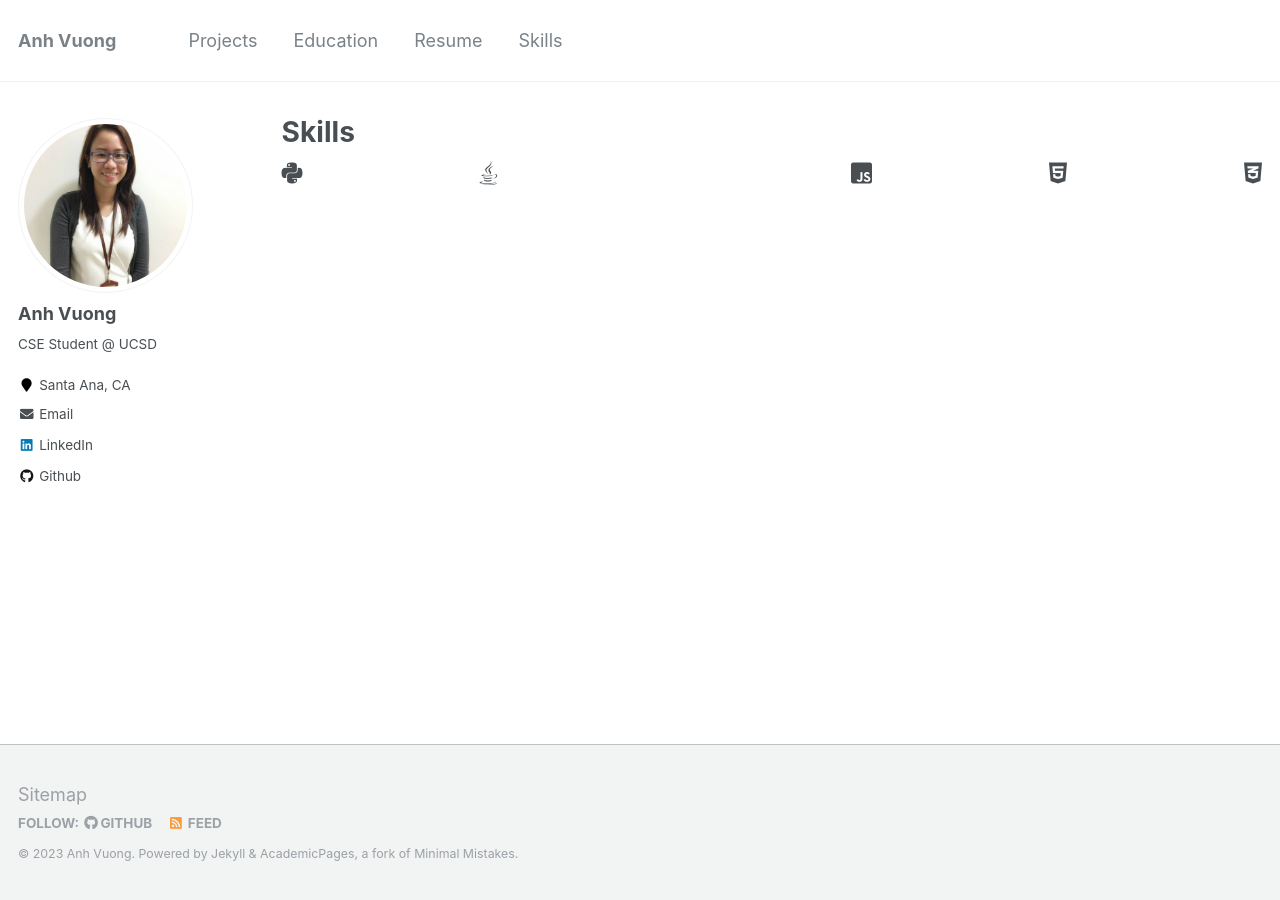
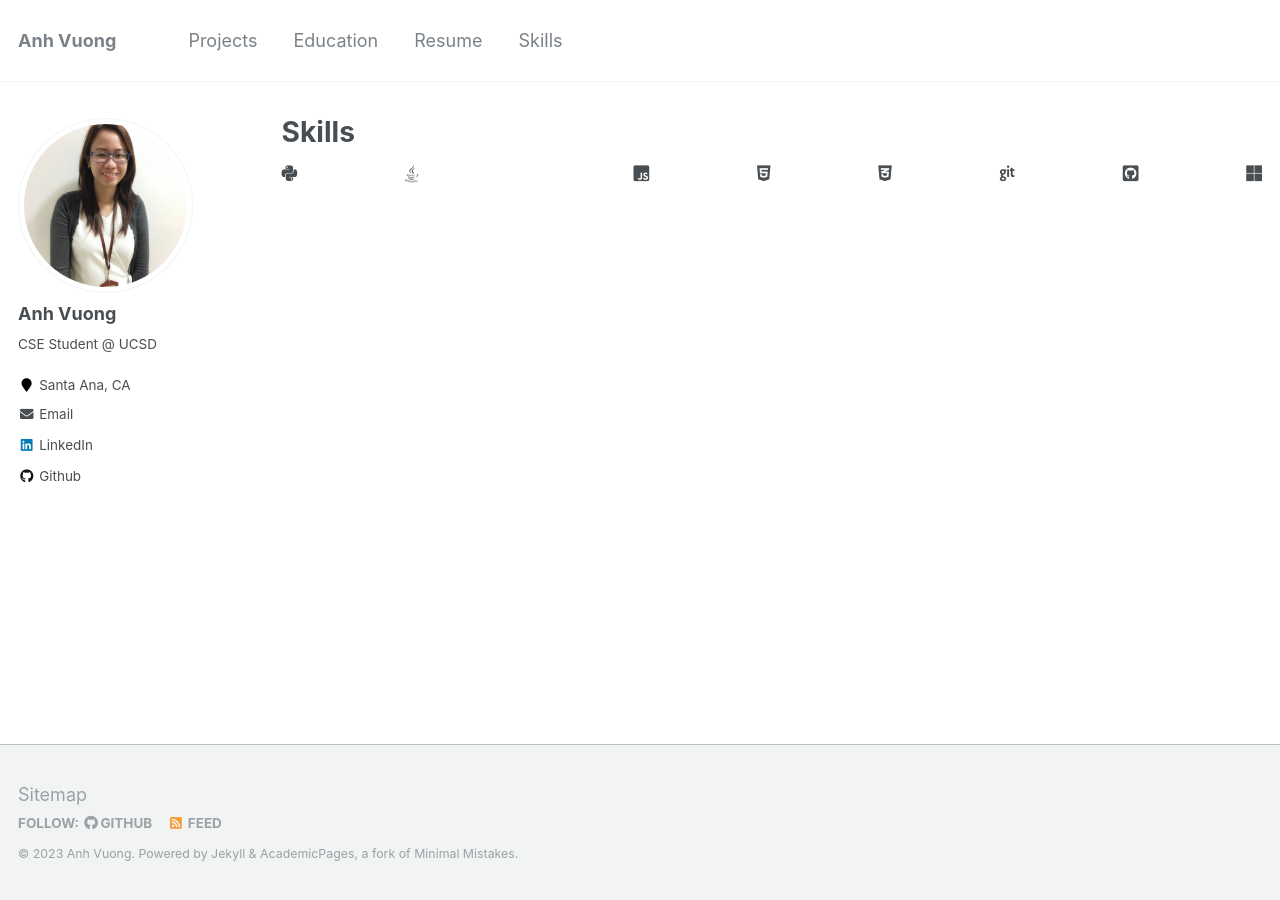
Before and after one commit to ahvuong/ahvuong.github.io, a Jekyll site: the page built from _pages/skills.html, in a window 1280 px wide. Built offline with Jekyll 4.4.1, drawn with Linux system fonts in a browser that asks for light colours.

Commit message:
Update font size

```diff
--- a/_pages/skills.html
+++ b/_pages/skills.html
@@ -10,11 +10,14 @@ author_profile: true
 <div>
 <!-- icon -->
 <p style="display: flex; justify-content: space-between;">
-    <i class="fab fa-lg fa-python zoom" aria-hidden="true"></i>
-    <i class="fab fa-lg fa-java zoom" aria-hidden="true"></i>
-    <i class="fab fa-lg fa-database zoom" aria-hidden="true"></i>
-    <i class="fab fa-lg fa-js-square zoom" aria-hidden="true"></i>
-    <i class="fab fa-lg fa-html5 zoom" aria-hidden="true"></i>
-    <i class="fab fa-lg fa-css3-alt zoom" aria-hidden="true"></i>
+    <i class="fab fa-#5x fa-python zoom" aria-hidden="true"></i>
+    <i class="fab fa-#5x fa-java zoom" aria-hidden="true"></i>
+    <i class="fab fa-#5x fa-database" aria-hidden="true"></i>
+    <i class="fab fa-#5x fa-js-square zoom" aria-hidden="true"></i>
+    <i class="fab fa-#5x fa-html5 zoom" aria-hidden="true"></i>
+    <i class="fab fa-#5x fa-css3-alt zoom" aria-hidden="true"></i>
+    <i class="fab fa-#5x fa-git zoom" aria-hidden="true"></i>
+    <i class="fab fa-#5x fa-github-square zoom" aria-hidden="true"></i>
+    <i class="fab fa-#5x fa-microsoft zoom" aria-hidden="true"></i>
 </p>
 </div>
```
